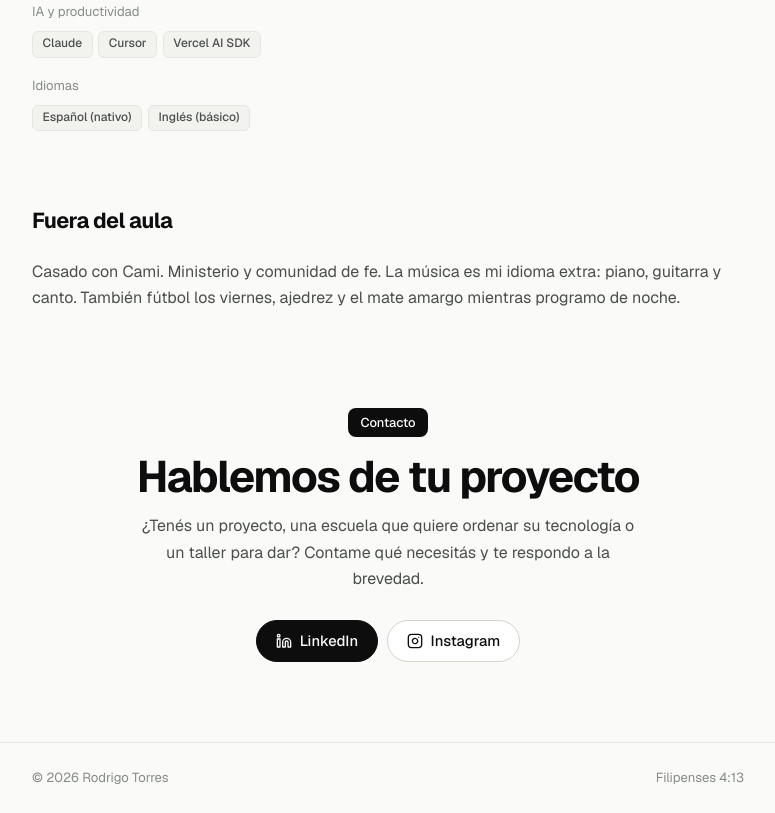
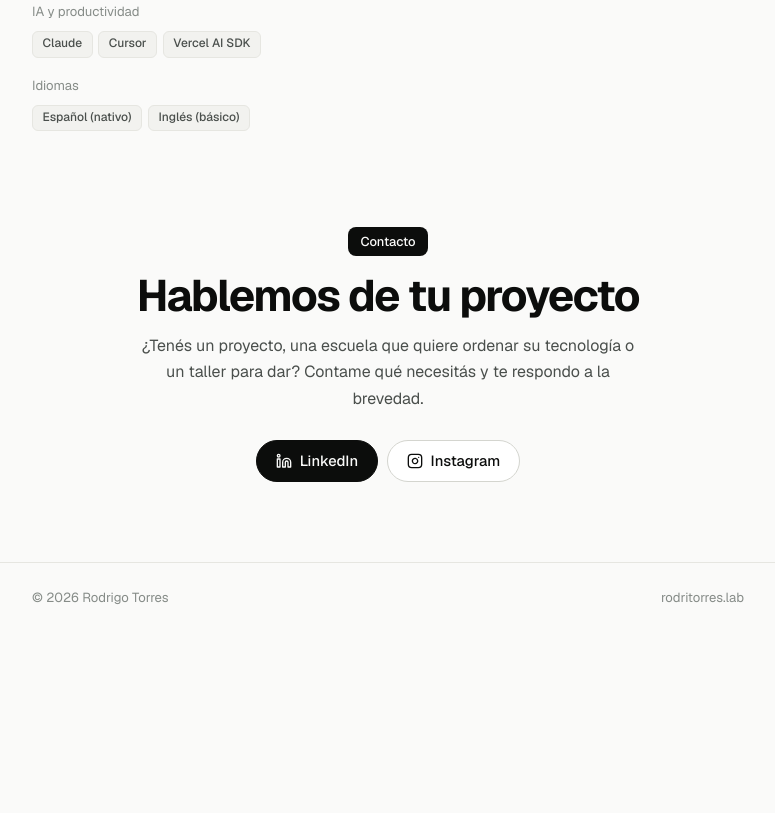
Before and after one commit to noemiestherlopez0-commits/portafoliorodritorres.lab, a React (Vite) app: page / in a window 1280 px wide. Shown: the part 6480-7293 px from the top of the page, without its empty margins (252-1027 px from the left). After the commit the page ends 7112 px from the top, so only its background shows below. Built offline with nearby package versions, Linux system fonts and the light colour scheme.

Commit message:
Quita la sección de vida personal
Co-Authored-By: Claude Opus 5.5 <noreply@anthropic.com>
Claude-Session: https://claude.ai/code/session_01Cyy5QQ9SMcgwx8va3QJBEz

```diff
--- a/src/App.jsx
+++ b/src/App.jsx
@@ -23,7 +23,6 @@ import {
   formacion,
   habilidades,
   servicios,
-  personal,
 } from './data.js'
 
 const iconosRedes = { LinkedIn: Linkedin, Instagram }
@@ -431,11 +430,6 @@ export default function App() {
           </div>
         </Seccion>
 
-        {/* 7. FUERA DEL AULA */}
-        <Seccion id="fuera-del-aula" titulo="Fuera del aula">
-          <p className="parrafo">{personal.texto}</p>
-        </Seccion>
-
         {/* 8. CONTACTO */}
         <section id="contacto" className="contacto revelar" aria-labelledby="contacto-titulo">
           <p className="pastilla">Contacto</p>
@@ -468,7 +462,7 @@ export default function App() {
           <span>
             © {new Date().getFullYear()} {perfil.nombre}
           </span>
-          <span>{personal.versiculo}</span>
+          <span>{perfil.marca}</span>
         </div>
       </footer>
     </>
--- a/src/data.js
+++ b/src/data.js
@@ -243,9 +243,3 @@ export const sobreMi = [
   'Empecé dando clases de robótica y computación: chicos desde los 5 años, adolescentes y adultos mayores. Hoy soy docente de informática en primaria y secundaria y coordinador de tecnología en un colegio.',
   'Trabajando en escuelas empecé a desarrollar software para resolver problemas reales de las instituciones, y después para clientes como Los Jazmines Eventos. Hoy busco proyectos de desarrollo de software, seguir aprendiendo y enseñar lo que aprendo.',
 ]
-
-export const personal = {
-  texto:
-    'Casado con Cami. Ministerio y comunidad de fe. La música es mi idioma extra: piano, guitarra y canto. También fútbol los viernes, ajedrez y el mate amargo mientras programo de noche.',
-  versiculo: 'Filipenses 4:13',
-}
```
